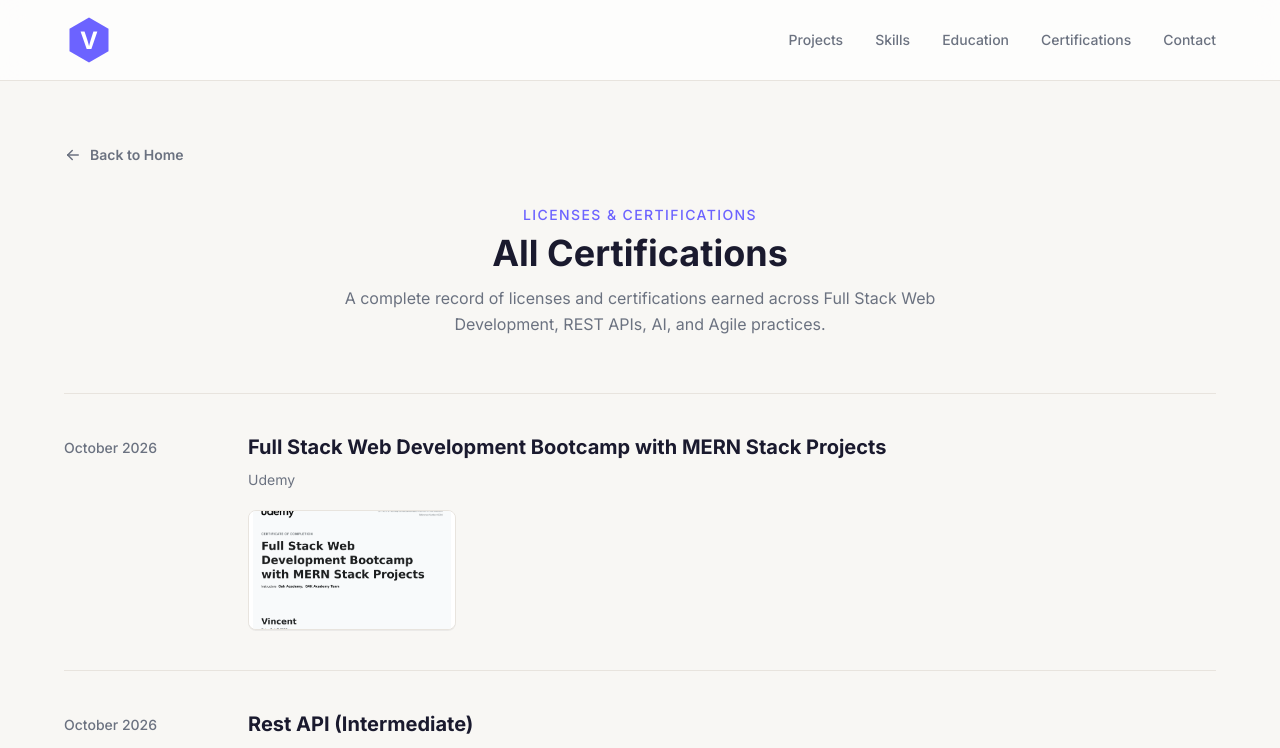
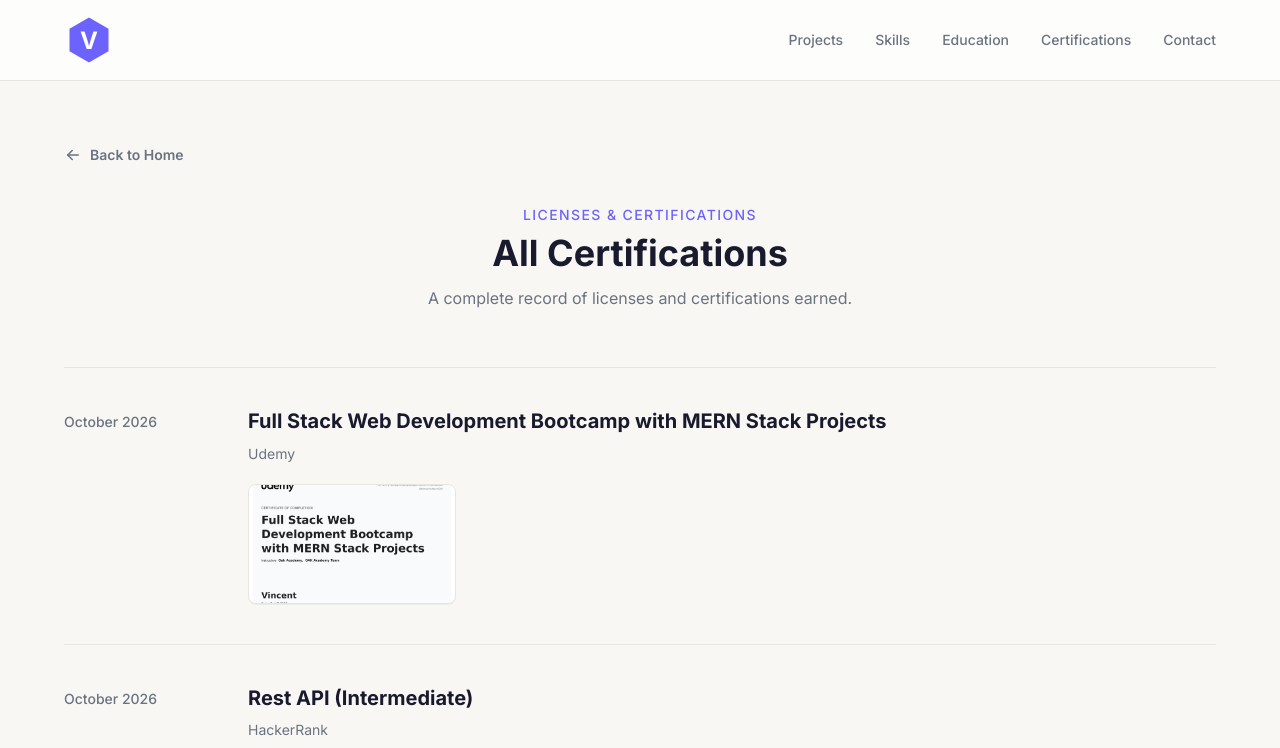
Before and after one commit to Vincent0-8/vinchen-portfolio, a Next.js app: page /certifications in a window 1280 px wide. Shown: the top 748 px of the page. Built offline with nearby package versions, Linux system fonts and the light colour scheme.

Commit message:
Description Update

```diff
--- a/app/certifications/page.tsx
+++ b/app/certifications/page.tsx
@@ -62,7 +62,7 @@ export default function CertificationsPage() {
             All Certifications
           </h1>
           <p className="text-(--color-text-secondary) text-sm text-center sm:text-base leading-relaxed max-w-2xl mx-auto">
-            A complete record of licenses and certifications earned across Full Stack Web Development, REST APIs, AI, and Agile practices.
+            A complete record of licenses and certifications earned.
           </p>
         </div>
 
```
